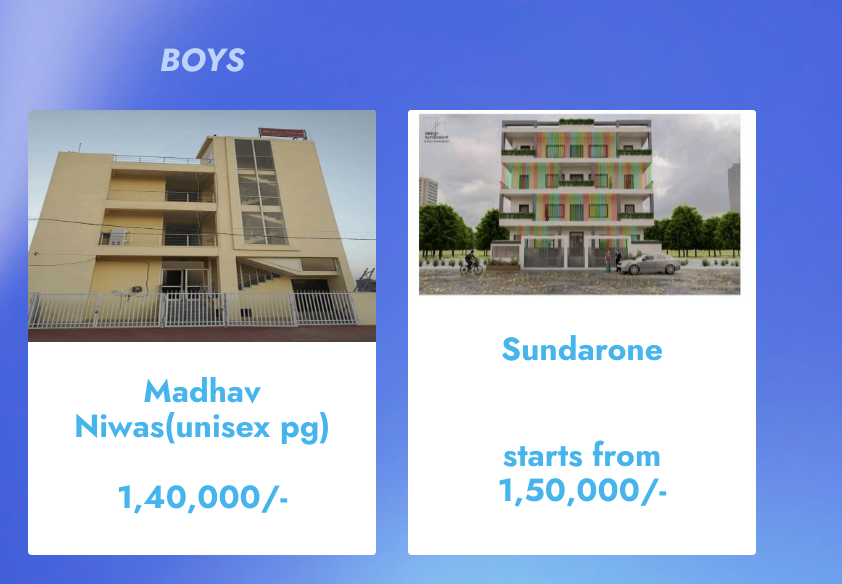
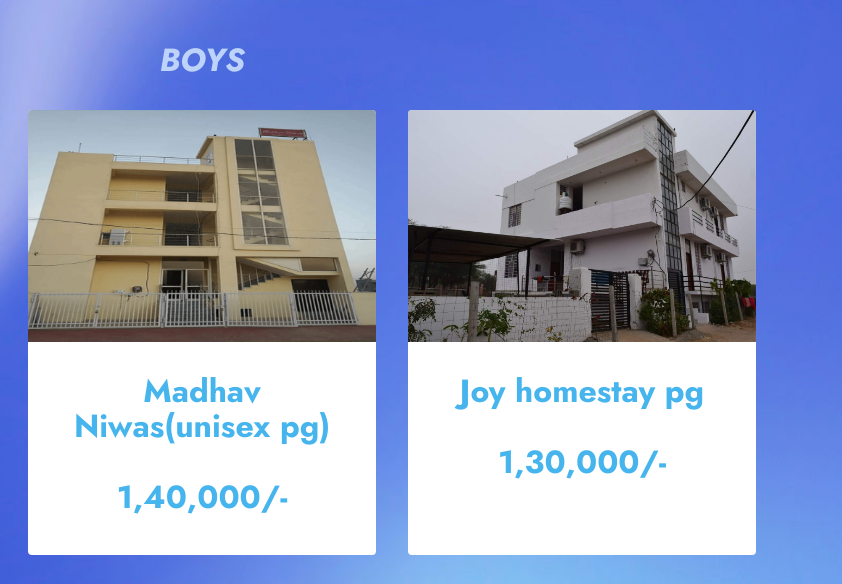
Before and after one commit to MujHostels/mujhostels, a plain HTML site: page boys_pg_list.html in a window 1280 px wide. Shown: the part 113-697 px from the top of the page, 438-1280 px from the left. Drawn offline with Linux system fonts and the light colour scheme.

Commit message:
Update boys_pg_list.html

```diff
--- a/boys_pg_list.html
+++ b/boys_pg_list.html
@@ -106,6 +106,20 @@
 
                 </div>
             </div>
+
+           <div class="item features-image сol-12 col-md-6 col-lg-4">
+                <div class="item-wrapper">
+                    <div class="item-img">
+                        <a href="joy_home_stay.html"><img src="assets/images/joy-homestay-1280x854.jpg" alt="muj hostels" data-slide-to="1" data-bs-slide-to="1"></a>
+                    </div>
+                    <div class="item-content">
+                        <h5 class="item-title mbr-fonts-style display-1"><strong>Joy homestay pg</strong><br><br><div><strong>1,30,000/-</strong></div></h5>
+
+
+                    </div>
+
+                </div>
+            </div>
             <div class="item features-image сol-12 col-md-6 col-lg-4">
                 <div class="item-wrapper">
                     <div class="item-img">
```
